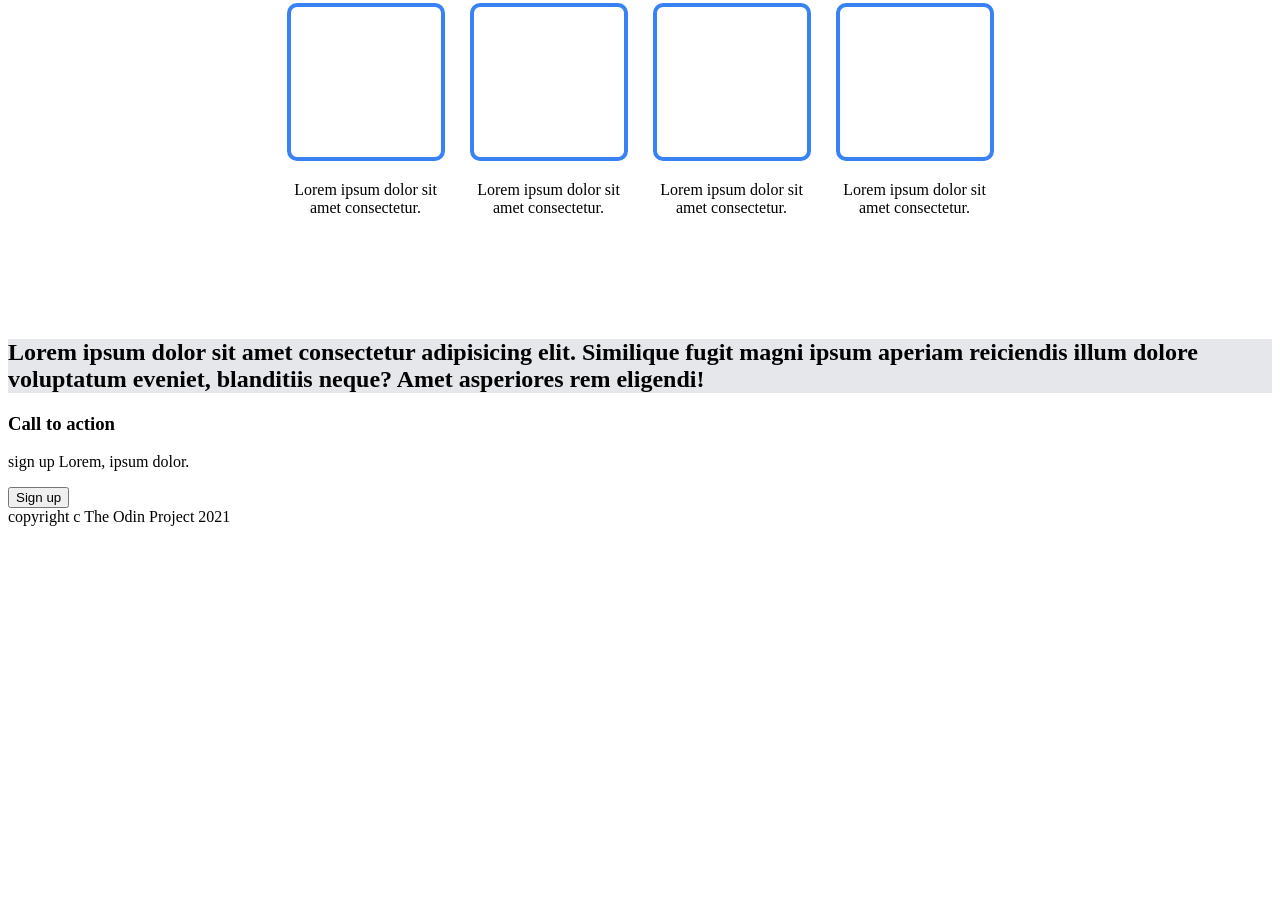
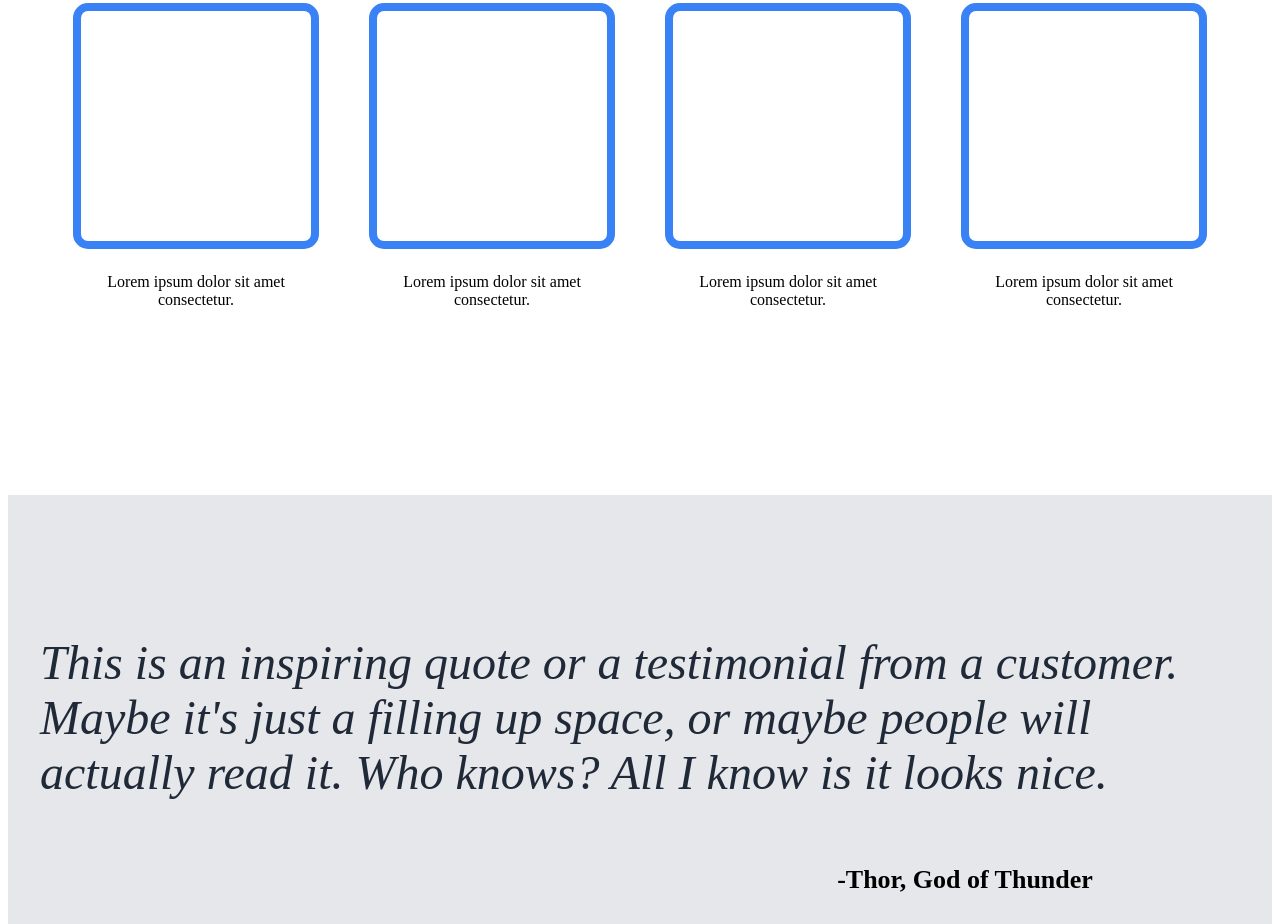
Before and after one commit to Darnathan/TOPwebpagelayout, a plain HTML site: page index.html in a window 1280 px wide. Shown: the part 931-1855 px from the top of the page. Before the commit the page ends 1465 px from the top, so only its background shows below. Drawn offline with Linux system fonts and the light colour scheme.

Commit message:
Finished the assignememnt

```diff
--- a/index.html
+++ b/index.html
@@ -56,16 +56,20 @@
 
 
     <div class="quote">
-        <h2>Lorem ipsum dolor sit amet consectetur adipisicing elit. Similique fugit magni ipsum aperiam reiciendis illum dolore voluptatum eveniet, blanditiis neque? Amet asperiores rem eligendi!
-        </h2>
+        <div class="quote-p">
+        <h2><em> This is an inspiring quote or a testimonial from a customer. Maybe it's just a filling up space, or maybe people will actually read it. Who knows? All I know is it looks nice.
+        </em></h2></div>
+        <div class="thorin"><p>-Thor, God of Thunder</p></div>
     </div>
-    <div class="sign-up">
-        <div class="sign-up-box">
-            <h3>Call to action</h3>
-            <p>sign up Lorem, ipsum dolor.</p>
-            <button>Sign up</button>
+    <div class="wtf">
+        <div class="boxbox">
+
+
+            <div><h3>Call to action. It's time!</h3><p>Sign up for our product by clicking that button right over there!</p></div>
+            <button class="btn btnbot">Sign up</button>
         </div>
-    </div>
+
+</div>
     <div class="footer">copyright c The Odin Project 2021</div>
 
 </body>
--- a/style.css
+++ b/style.css
@@ -1,5 +1,6 @@
 /*Header and links*/
 .header {
+  margin: 0;
   padding-top: 20px;
   background: #1f2937;
   display: flex;
@@ -77,24 +78,24 @@ h1 {
 .info {
   display: flex;
   justify-content: center;
-  gap: 25px;
+  gap: 50px;
 }
 .info-p {
   display: flex;
-  gap: 25px;
+  gap: 50px;
   justify-content: center;
 }
 .img {
-  width: 150px;
-  height: 150px;
-  border: 4px solid #3882f6;
-  border-radius: 10px;
+  width: 230px;
+  height: 230px;
+  border: 8px solid #3882f6;
+  border-radius: 15px;
   justify-content: center;
 }
 .info-p1 {
-  width: 150px;
-  height: 150px;
-  border: 4px solid #ffffff;
+  width: 230px;
+  height: 230px;
+  border: 8px solid #ffffff;
   border-radius: 10px;
   justify-content: center;
   text-align: center;
@@ -102,5 +103,55 @@ h1 {
 
 /*quote*/
 .quote {
+  display: flex;
+  flex-direction: column;
   background: #e5e7eb;
+  justify-content: center;
+  align-items: center;
+  padding-bottom: 100px;
+  padding-top: 100px;
 }
+.quote-p {
+  font-size: 32px;
+  color: #1f2937;
+  display: flex;
+  width: 1200px;
+}
+h2 {
+  font-weight: lighter;
+}
+.thorin {
+  font-weight: bold;
+  font-size: 26px;
+  padding-left: 650px;
+}
+.wtf {
+  padding-top: 150px;
+  padding-bottom: 150px;
+  display: flex;
+  justify-content: center;
+}
+.boxbox {
+  display: flex;
+  justify-content: space-around;
+  align-items: center;
+
+  font-size: 24px;
+  color: #ffffff;
+  width: 2000px;
+  height: 200px;
+  border: 8px solid #3882f6;
+  background-color: #3882f6;
+  border-radius: 15px;
+}
+.btnbot {
+  border: 3px solid white;
+}
+.footer {
+  padding-top: 50px;
+  padding-bottom: 50px;
+  font-size: 26px;
+  color: #ffffff;
+  background-color: #1f2937;
+  text-align: center;
+}
```
